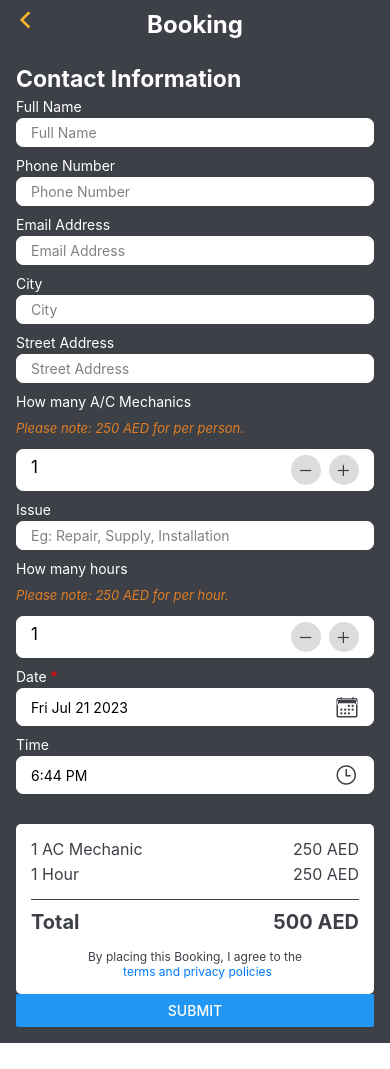
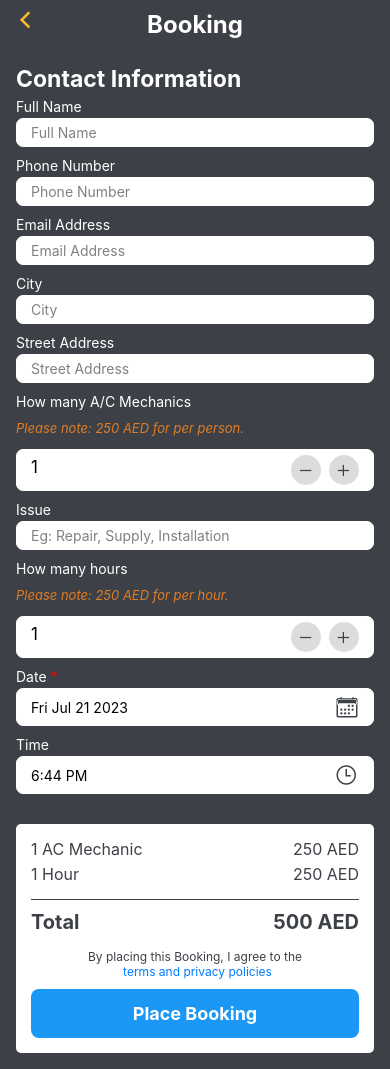
Before and after one commit to ishanz22/Qfix-React-Native-App, a React Native app: screen /booking in a window 390 px wide. Before the commit the page ends 1043 px from the top, so only its background shows below. Built offline with nearby package versions, Linux system fonts and the light colour scheme.

Commit message:
Style iOS form

```diff
--- a/src/components/Booking.tsx
+++ b/src/components/Booking.tsx
@@ -8,6 +8,7 @@ import {
   TouchableOpacity,
   TouchableWithoutFeedback,
   ScrollView,
+  Platform
 } from "react-native";
 import { Formik, useFormikContext } from "formik";
 import { Ionicons } from "@expo/vector-icons";
@@ -496,22 +497,22 @@ const Booking = () => {
                   <Text style={styles.agreementText}>
                     By placing this Booking, I agree to the
                   </Text>
-  <View
-
-  >
+                  <View>
                     <Text style={styles.linkText}>
                       terms and privacy policies
                     </Text>
                   </View>
                 </View>
-
+                <View style={styles.containerBook}>
+                <TouchableOpacity    onPress={handleSubmit} style={styles.buttonBook}>
+                  <Text style={styles.buttonText}>Place Booking</Text>
+                </TouchableOpacity>
+              </View>
               </View>
 
-              <Button
-                onPress={handleSubmit}
-                title="Submit"
-                style={styles.button}
-              />
+
+
+
             </>
           )}
         </Formik>
@@ -554,7 +555,7 @@ const styles = StyleSheet.create({
   input: {
     borderWidth: 1,
     borderColor: "white",
-    paddingVertical: 5,
+    paddingVertical: Platform.OS === "ios" ? 12 : 5,
     paddingHorizontal: 14,
     color: "#3D4147",
     backgroundColor: "white",
@@ -642,7 +643,6 @@ const styles = StyleSheet.create({
   },
 
   agreementContainer: {
-
     justifyContent: "center",
     alignItems: "center",
     marginTop: 10,
@@ -658,7 +658,25 @@ const styles = StyleSheet.create({
 
     marginLeft: 5,
   },
-
+  containerBook: {
+    flex: 1,
+    justifyContent: "center",
+    alignItems: "center",
+    paddingTop:10
+  },
+  buttonBook: {
+    width:"100%",
+    backgroundColor: "#1B98F5",
+    paddingVertical: 14,
+    paddingHorizontal: 20,
+    borderRadius: 8,
+  },
+  buttonText: {
+    color: "white",
+    fontSize: 18,
+    fontWeight: "bold",
+    textAlign: "center",
+  },
 });
 
 export default Booking;
```
Lines whose indentation alone changed are shown as unchanged.
